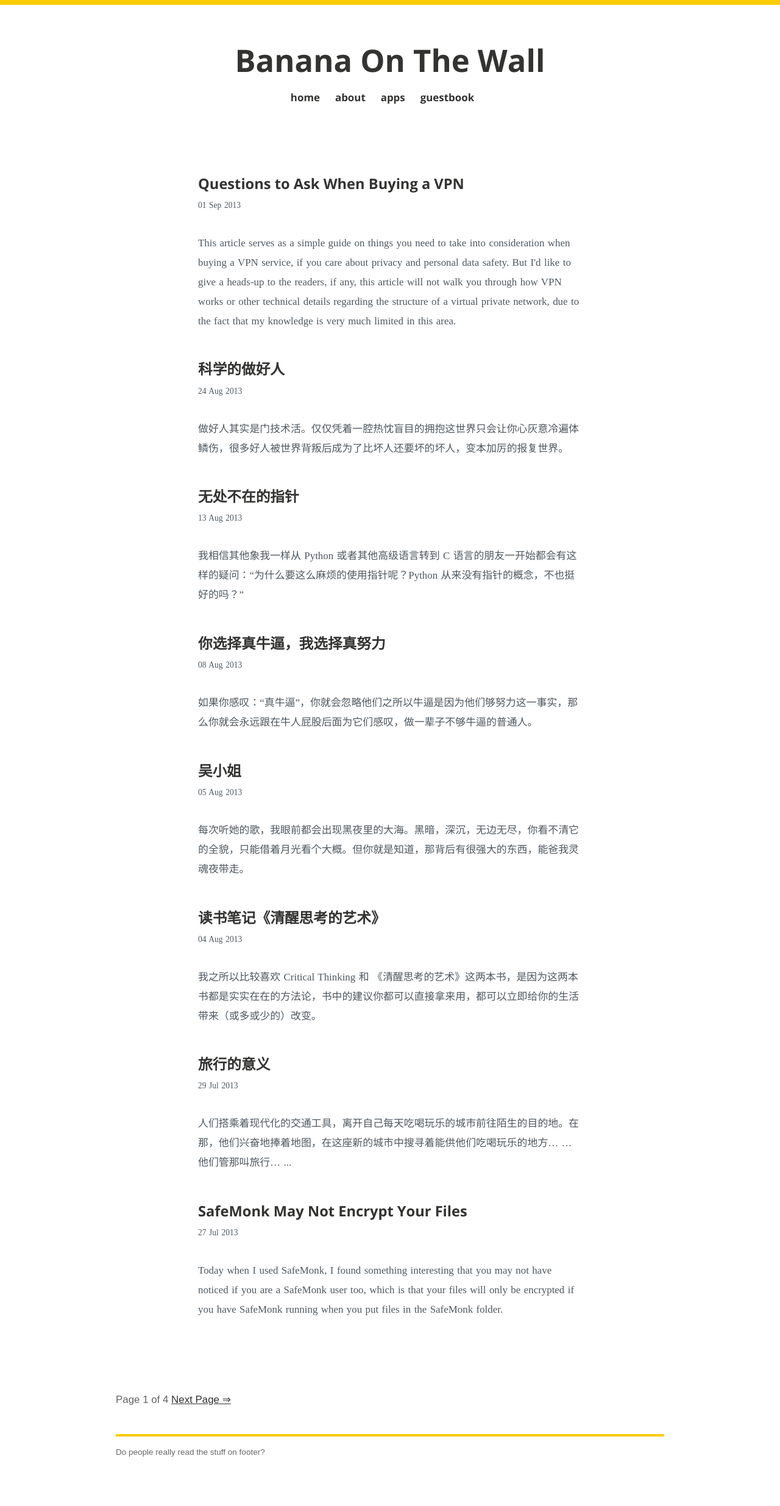
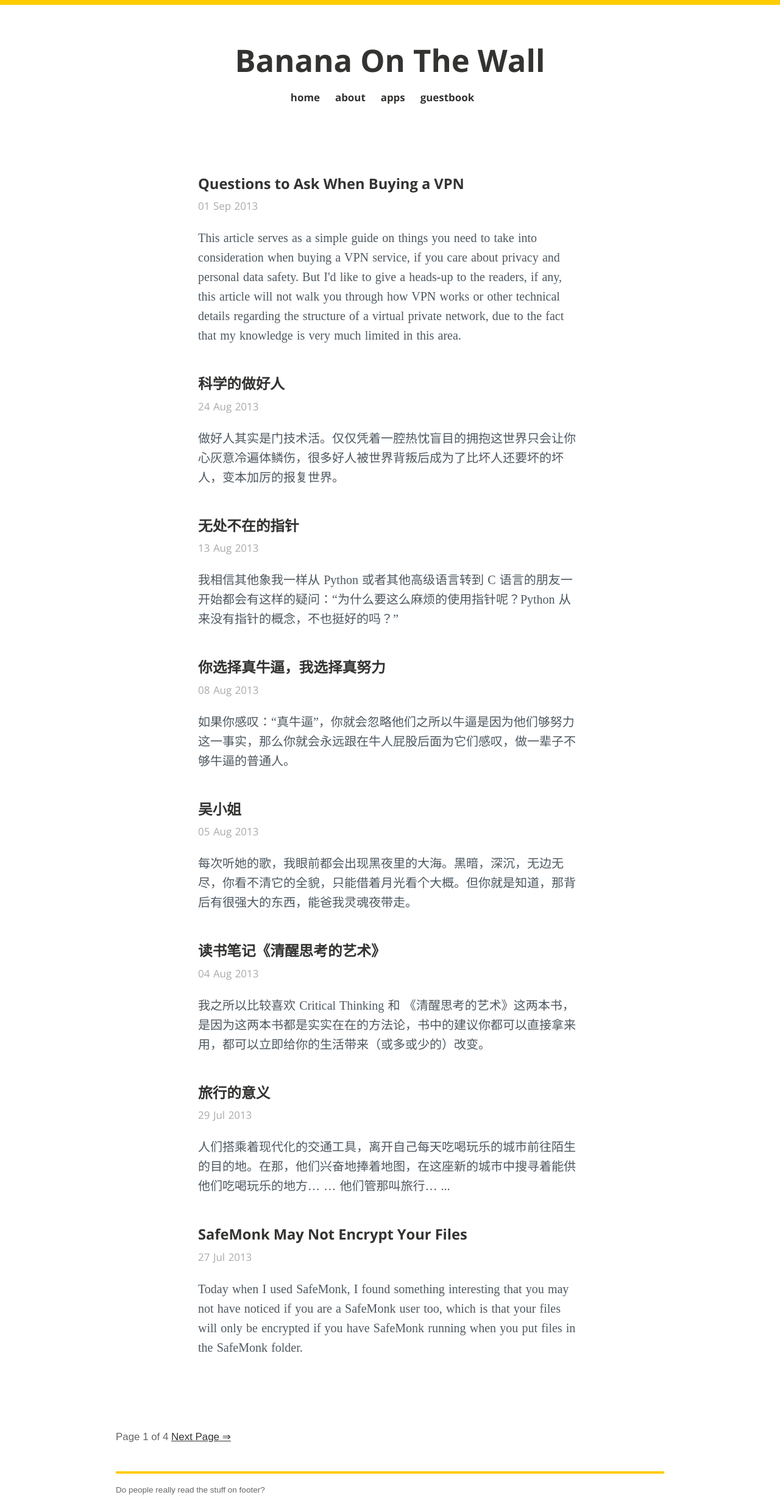
Before and after one commit to BananaOnTheWall/bananaonthewall.github.io, a Jekyll site: the page built from index.html, in a window 1280 px wide. Shown: the whole page at 61% size. Built offline with Jekyll 4.4.1, drawn with Linux system fonts in a browser that asks for light colours; some web fonts are replaced; the list of posts is cut into pages by our own code; before the commit the page ends 2408 px from its top, so only the background shows below that.

Commit message:
error fixed

```diff
--- a/css/main.css
+++ b/css/main.css
@@ -112,19 +112,19 @@ ul.posts span {
   margin-top: 3%;
 }
 
-.site .meta {
-  color: #aaa;
-  font-family: 'Open Sans', sans-serif;
-  font-size: 0.8em;
-  margin-top: 0.5em;
+.site .post p.meta {
+    color: #aaa;
+    font-family: 'Open Sans', sans-serif;
+    font-size: 1em;
+    margin: 0.5em 0;
 }
 
 .site .post p {
     line-height: 32px;
     color: #4e5860;
     word-spacing: 1.2px;
-    margin-bottom: 30px;
-    font-family: 20px;
+    margin-bottom: 25px;
+    font-size: 20px;
     font-family: 'Droid Serif', serif;
   }
 
```
